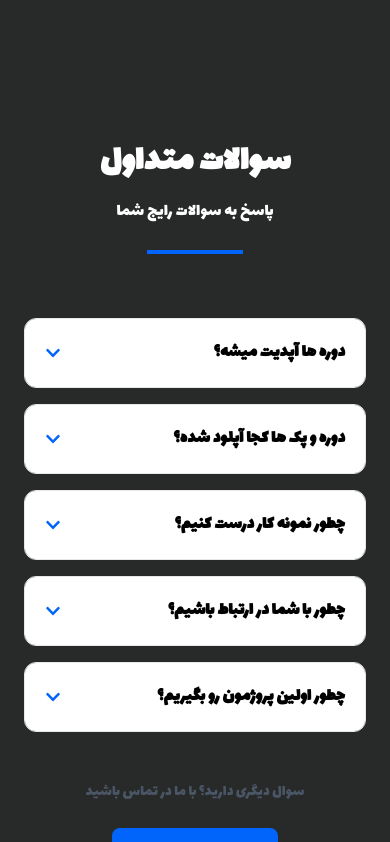
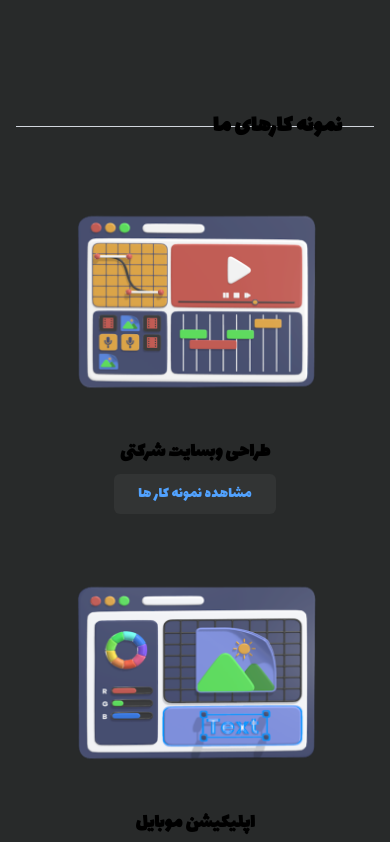
Before and after one commit to Masoud2025/YTC-CLUB, a Next.js app: page / in a window 390 px wide. Shown: the part 5520-6362 px from the top of the page. Built offline with nearby package versions, Linux system fonts and the light colour scheme.

Commit message:
Update UI

```diff
--- /dev/null
+++ b/src/app/components/ui/PortfolioSection.tsx
@@ -0,0 +1,84 @@
+'use client';
+import React from 'react';
+import Image from 'next/image';
+import Link from 'next/link';
+
+interface PortfolioItemProps {
+  imageSrc: string;
+  title: string;
+  buttonText: string;
+  buttonHref: string;
+}
+
+const PortfolioItem: React.FC<PortfolioItemProps> = ({
+  imageSrc,
+  title,
+  buttonText,
+  buttonHref,
+}) => {
+  return (
+    <div className="flex flex-col items-center">
+      <div className="relative overflow-hidden rounded-lg mb-4 flex justify-center">
+        <Image
+          src={imageSrc}
+          alt={title}
+          width={247}
+          height={174}
+          className="object-cover"
+          sizes="(max-width: 768px) 100vw, 50vw"
+        />
+      </div>
+      <h3 className="text-xl font-bold mb-2 text-center">{title}</h3>
+      <div className="flex justify-center w-full">
+        <Link
+          href={buttonHref}
+          className="bg-[#323434] text-blue-400 py-2 px-6 rounded-md hover:bg-[#1d4080] transition-colors"
+        >
+          {buttonText}
+        </Link>
+      </div>
+    </div>
+  );
+};
+
+const PortfolioSection: React.FC = () => {
+  const portfolioItems: PortfolioItemProps[] = [
+    {
+      imageSrc: '/worksamples.png', // Replace with your actual image path
+      title: 'طراحی وبسایت شرکتی',
+      buttonText: 'مشاهده نمونه کار ها',
+      buttonHref: '/portfolio/corporate-website',
+    },
+    {
+      imageSrc: '/worksamples2.png', // Replace with your actual image path
+      title: 'اپلیکیشن موبایل',
+      buttonText: 'مشاهده نمونه کار ها',
+      buttonHref: '/portfolio/mobile-app',
+    },
+  ];
+
+  return (
+    <section className="py-16 container mx-auto px-4">
+      <div className="relative mb-12 flex items-center">
+        <div className="flex-grow h-px bg-gray-300"></div>
+        <h2 className="text-2xl font-bold mx-4 px-4 absolute right-0">
+          نمونه کارهای ما
+        </h2>
+      </div>
+
+      <div className="grid grid-cols-1 md:grid-cols-2 gap-8" dir="rtl">
+        {portfolioItems.map((item, index) => (
+          <PortfolioItem
+            key={index}
+            imageSrc={item.imageSrc}
+            title={item.title}
+            buttonText={item.buttonText}
+            buttonHref={item.buttonHref}
+          />
+        ))}
+      </div>
+    </section>
+  );
+};
+
+export default PortfolioSection;
--- a/src/app/page.tsx
+++ b/src/app/page.tsx
@@ -2,6 +2,7 @@ import FAQ from './components/ui/FAQ';
 import FeatureGrid from './components/ui/FeaturedGridCards';
 import Hero from './components/ui/Hero';
 import JobMarketplace from './components/ui/JobMarkectPlace';
+import PortfolioSection from './components/ui/PortfolioSection';
 import Services from './components/ui/Services';
 import StatsBanner from './components/ui/StatusBanner';
 import YouTubeClubIntro from './components/ui/VideoIntro';
@@ -17,6 +18,7 @@ export default function Home() {
       <StatsBanner />
       <YouTubeClubIntro />
       <JobMarketplace />
+      <PortfolioSection />
       <FAQ />
     </div>
   );
```
Also changed, not shown: public/worksamples2.png (added).
